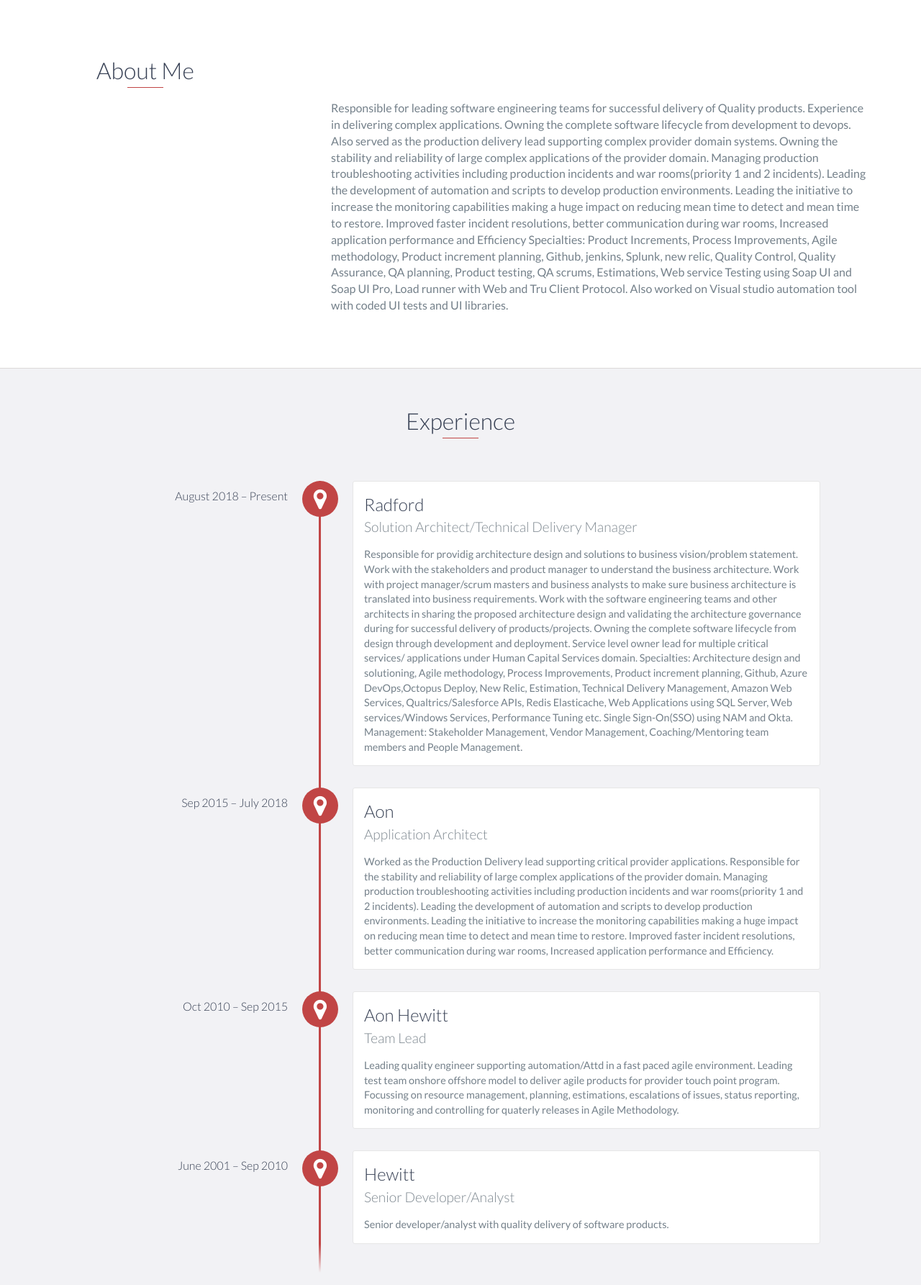
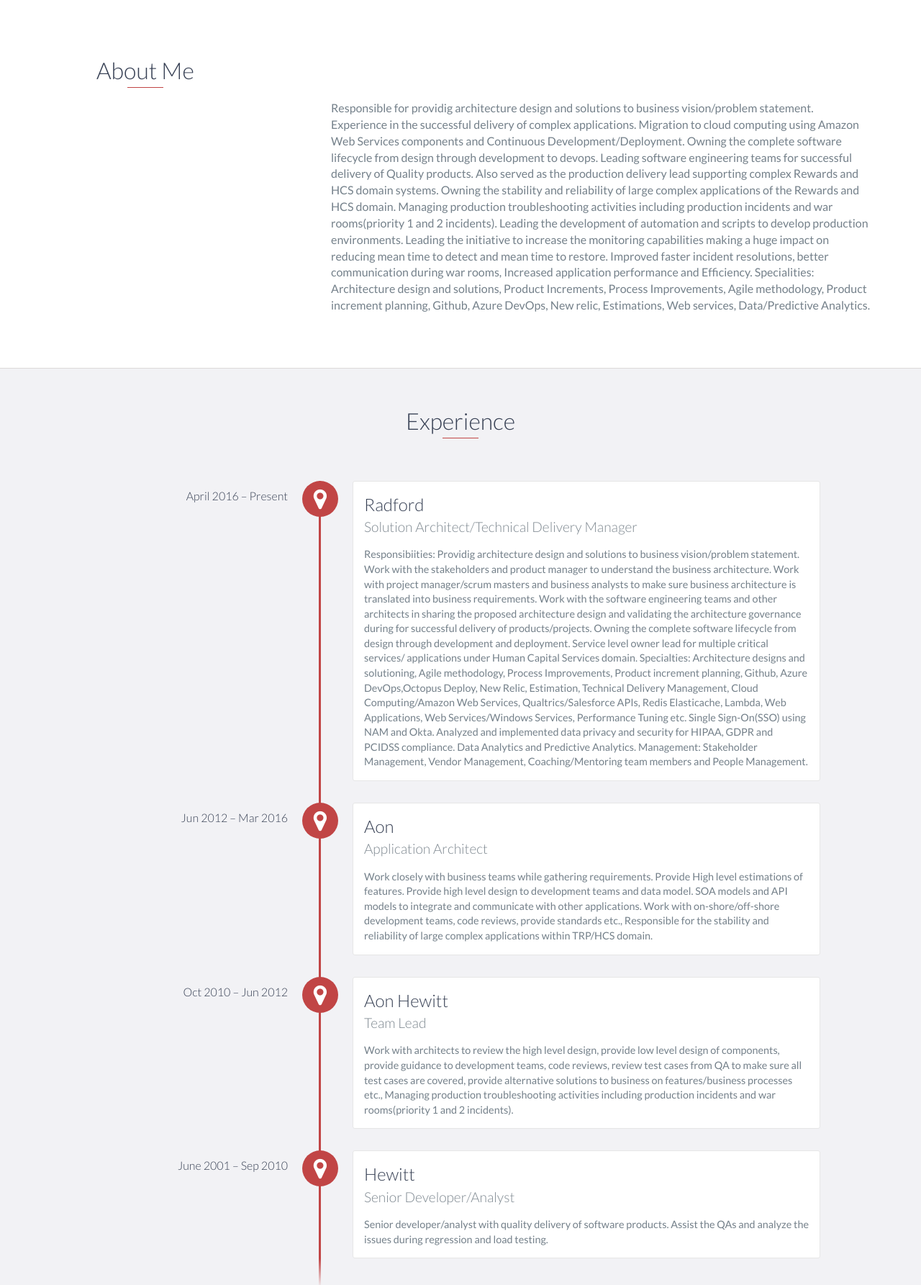
Before and after one commit to PKathib/parvez-githubio.com, a website: page index.html in a window 1280 px wide. Shown: the part 800-2585 px from the top of the page at 72% size. Drawn offline with nearby package versions, Linux system fonts and the light colour scheme.

Commit message:
Update index.html

```diff
--- a/index.html
+++ b/index.html
@@ -48,9 +48,9 @@
 
     <div id="lead">
         <div id="lead-content">
-            <h1>Parvez A Kathib</h1>
+            <h1>Parvez Kathib</h1>
             <h2>Solution Architect/Technical Delivery Leader</h2>
-            <a href="https://drive.google.com/file/d/1Wxhb8SSu1Es4k250HF5hb9n2RLyO1l2Y/view?usp=sharing" target="_blank" class="btn-rounded-white">Download Resume</a>
+            <!--<a href="https://drive.google.com/file/d/1Wxhb8SSu1Es4k250HF5hb9n2RLyO1l2Y/view?usp=sharing" target="_blank" class="btn-rounded-white">Download Resume</a>-->
         </div>
         <!-- End #lead-content -->
 
@@ -74,10 +74,12 @@
                 </div>
                 <div class="col-md-8" style="margin-top:4em;">
                     <p>
-                        Responsible for leading software engineering teams for successful delivery of Quality products. Experience in delivering complex applications. Owning the complete software lifecycle from development to devops. Also served as the production delivery lead supporting complex provider domain systems.
-                        Owning the stability and reliability of large complex applications of the provider domain. Managing production troubleshooting activities including production incidents and war rooms(priority 1 and 2 incidents).
-                        Leading the development of automation and scripts to develop production environments. Leading the initiative to increase the monitoring capabilities making a huge impact on reducing mean time to detect and mean time to restore. Improved faster incident resolutions, better communication during war rooms, Increased application performance and Efficiency
-                        Specialties: Product Increments, Process Improvements, Agile methodology, Product increment planning, Github, jenkins, Splunk, new relic, Quality Control, Quality Assurance, QA planning, Product testing, QA scrums, Estimations, Web service Testing using Soap UI and Soap UI Pro, Load runner with Web and Tru Client Protocol. Also worked on Visual studio automation tool with coded UI tests and UI libraries.
+                        Responsible for providig architecture design and solutions to business vision/problem statement. Experience in the successful delivery of complex applications.
+			Migration to cloud computing using Amazon Web Services components and Continuous Development/Deployment. Owning the complete software lifecycle from design through development to devops.
+			Leading software engineering teams for successful delivery of Quality products. Also served as the production delivery lead supporting complex Rewards and HCS domain systems.
+                        Owning the stability and reliability of large complex applications of the Rewards and HCS domain. Managing production troubleshooting activities including production incidents and war rooms(priority 1 and 2 incidents).
+                        Leading the development of automation and scripts to develop production environments. Leading the initiative to increase the monitoring capabilities making a huge impact on reducing mean time to detect and mean time to restore. Improved faster incident resolutions, better communication during war rooms, Increased application performance and Efficiency.
+                        Specialities: Architecture design and solutions, Product Increments, Process Improvements, Agile methodology, Product increment planning, Github, Azure DevOps, New relic, Estimations, Web services, Data/Predictive Analytics.
                     </p>
                 </div>
             </div>
@@ -88,33 +90,47 @@
     <div id="experience" class="background-alt">
         <h2 class="heading">Experience</h2>
         <div id="experience-timeline">
-            <div data-date="August 2018 – Present">
+            <div data-date="April 2016 – Present">
                 <h3>Radford</h3>
                 <h4>Solution Architect/Technical Delivery Manager</h4>
                 <p>
-                    Responsible for providig architecture design and solutions to business vision/problem statement. Work with the stakeholders and product manager to understand the business architecture. Work with project manager/scrum masters and business analysts to make sure business architecture is translated into business requirements. Work with the software engineering teams and other architects in sharing the proposed architecture design and validating the architecture governance during for successful delivery of products/projects. Owning the complete software lifecycle from design through development and deployment. Service level owner lead for multiple critical services/ applications under Human Capital Services domain.
-                    Specialties: Architecture design and solutioning, Agile methodology, Process Improvements, Product increment planning, Github, Azure DevOps,Octopus Deploy, New Relic, Estimation, Technical Delivery Management, Amazon Web Services, Qualtrics/Salesforce APIs, Redis Elasticache, Web Applications using SQL Server, Web services/Windows Services, Performance Tuning etc. Single Sign-On(SSO) using NAM and Okta.
-		    Management: Stakeholder Management, Vendor Management, Coaching/Mentoring team members and People Management.
+                    Responsibiities:
+		    	Providig architecture design and solutions to business vision/problem statement.
+		    	Work with the stakeholders and product manager to understand the business architecture.
+			Work with project manager/scrum masters and business analysts to make sure business architecture is translated into business requirements.
+			Work with the software engineering teams and other architects in sharing the proposed architecture design and validating the architecture governance during for successful delivery of products/projects.
+			Owning the complete software lifecycle from design through development and deployment.
+			Service level owner lead for multiple critical services/ applications under Human Capital Services domain.
+                    Specialties:
+			Architecture designs and solutioning, Agile methodology, Process Improvements, Product increment planning, Github, Azure DevOps,Octopus Deploy, New Relic,
+			Estimation, Technical Delivery Management, Cloud Computing/Amazon Web Services, Qualtrics/Salesforce APIs, Redis Elasticache, Lambda, Web Applications, Web Services/Windows Services, Performance Tuning etc.
+			Single Sign-On(SSO) using NAM and Okta.
+			Analyzed and implemented data privacy and security for HIPAA, GDPR and PCIDSS compliance.
+			Data Analytics and Predictive Analytics.
+		    Management:
+			Stakeholder Management, Vendor Management, Coaching/Mentoring team members and People Management.
                 </p>
             </div>
 
-            <div data-date="Sep 2015 – July 2018">
+            <div data-date="Jun 2012 – Mar 2016">
                 <h3>Aon</h3>
                 <h4>Application Architect</h4>
                 <p>
-                    Worked as the Production Delivery lead supporting critical provider applications. Responsible for the stability and reliability of large complex applications of the provider domain. Managing production troubleshooting activities including production incidents and war rooms(priority 1 and 2 incidents).
-                    Leading the development of automation and scripts to develop production environments. Leading the initiative to increase the monitoring capabilities making a huge impact on reducing mean time to detect and mean time to restore. Improved faster incident resolutions, better communication during war rooms, Increased application performance and Efficiency.
+		    Work closely with business teams while gathering requirements.
+		    Provide High level estimations of features.
+		    Provide high level design to development teams and data model.
+		    SOA models and API models to integrate and communicate with other applications.
+		    Work with on-shore/off-shore development teams, code reviews, provide standards etc.,
+                    Responsible for the stability and reliability of large complex applications within TRP/HCS domain.
                 </p>
             </div>
 
-            <div data-date="Oct 2010 – Sep 2015">
+            <div data-date="Oct 2010 – Jun 2012">
                 <h3>Aon Hewitt</h3>
                 <h4>Team Lead</h4>
                 <p>
-                    Leading quality engineer supporting automation/Attd in a fast paced agile environment.
-                    Leading test team onshore offshore model to deliver agile products for provider touch point program.
-                    Focussing on resource management, planning, estimations, escalations of issues, status reporting, monitoring and controlling for quaterly releases in Agile Methodology.
-
+		    Work with architects to review the high level design, provide low level design of components, provide guidance to development teams, code reviews, review test cases from QA to make sure all test cases are covered, provide alternative solutions to business on features/business processes etc.,
+		    Managing production troubleshooting activities including production incidents and war rooms(priority 1 and 2 incidents).
                 </p>
             </div>
 
@@ -122,7 +138,7 @@
                 <h3>Hewitt</h3>
                 <h4>Senior Developer/Analyst</h4>
                 <p>
-                    Senior developer/analyst with quality delivery of software products.
+                    Senior developer/analyst with quality delivery of software products. Assist the QAs and analyze the issues during regression and load testing.
                 </p>
             </div>
         </div>
@@ -136,7 +152,7 @@
             <span class="education-date">2016 - 2018</span>
             <h4>MS in Information Technology and Management</h4>
             <p>
-                Emphasizes on Information Technology Principles with focus on Information Security, Managerial Accounting, Product Development, Marketing and Business Management.
+                Emphasizes on Information Technology Principles with focus on Information Security, Managerial Accounting, Product Development, Data Analytics, Digital Marketing and Business Management.
             </p>
         </div>
 	<div class="education-block">
@@ -151,6 +167,15 @@
             <h3>Madras University</h3>
             <span class="education-date"></span>
             <h4>Bachelor in Mathematics</h4>
+        </div>
+        <h2 class="heading">Certification</h2>
+        <div class="education-block">
+            <h3>Harvard Business School</h3>
+            <span class="education-date">Sep 2013</span>
+            <h4>Advanced Leadership Program</h4>
+            <p>
+                Emphasizes on Information Technology Principles with focus on Information Security, Managerial Accounting, Product Development, Digital Marketing and Business Management.
+            </p>
         </div>
 
         <!-- End .education-block -->
@@ -176,6 +201,7 @@
             	<li>Web Development</li>
             	<li>APIs with Salesforce/Qualtrics</li>
             	<li>SSO</li>
+		<li>Data and Predictive Analytics</li>
 	    </ul>
     </div>
     <!-- End #skills -->
```
